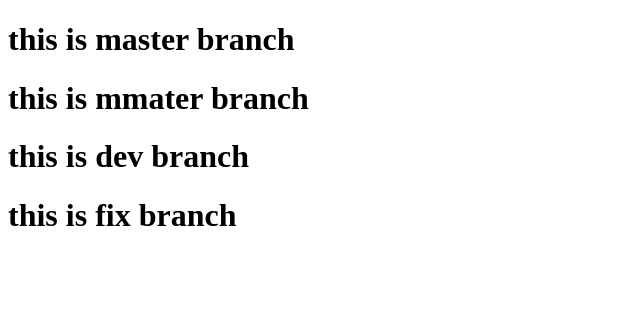
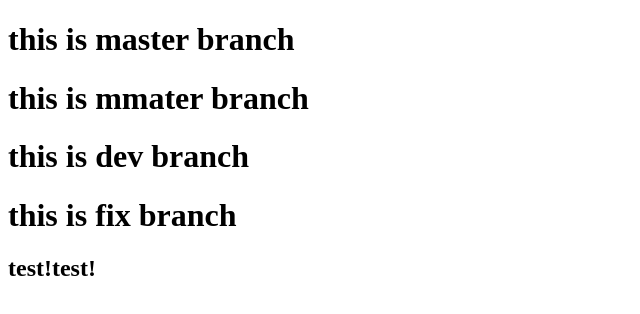
Before and after one commit to yangjiakai/jk-sakura-site, a plain HTML site: page index.html in a window 1280 px wide. Shown: the whole page, without its empty margins (0-640 px from the left). Drawn offline with Linux system fonts and the light colour scheme.

Commit message:
test change

```diff
--- a/index.html
+++ b/index.html
@@ -11,5 +11,6 @@
 
     <h1>this is dev branch</h1>
     <h1>this is fix branch</h1>
+    <h2>test!test!</h2>
 </body>
 </html>
```
